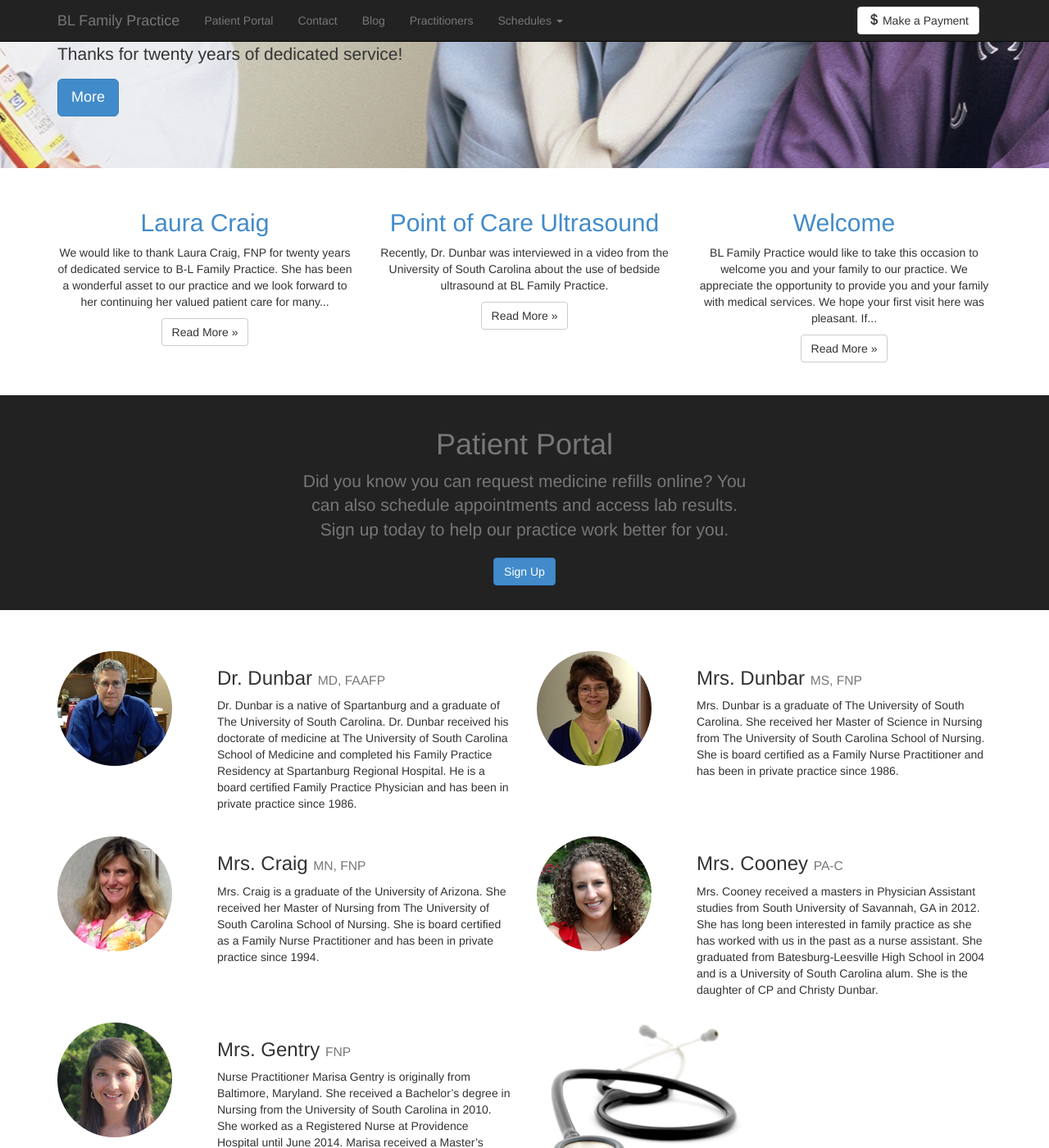
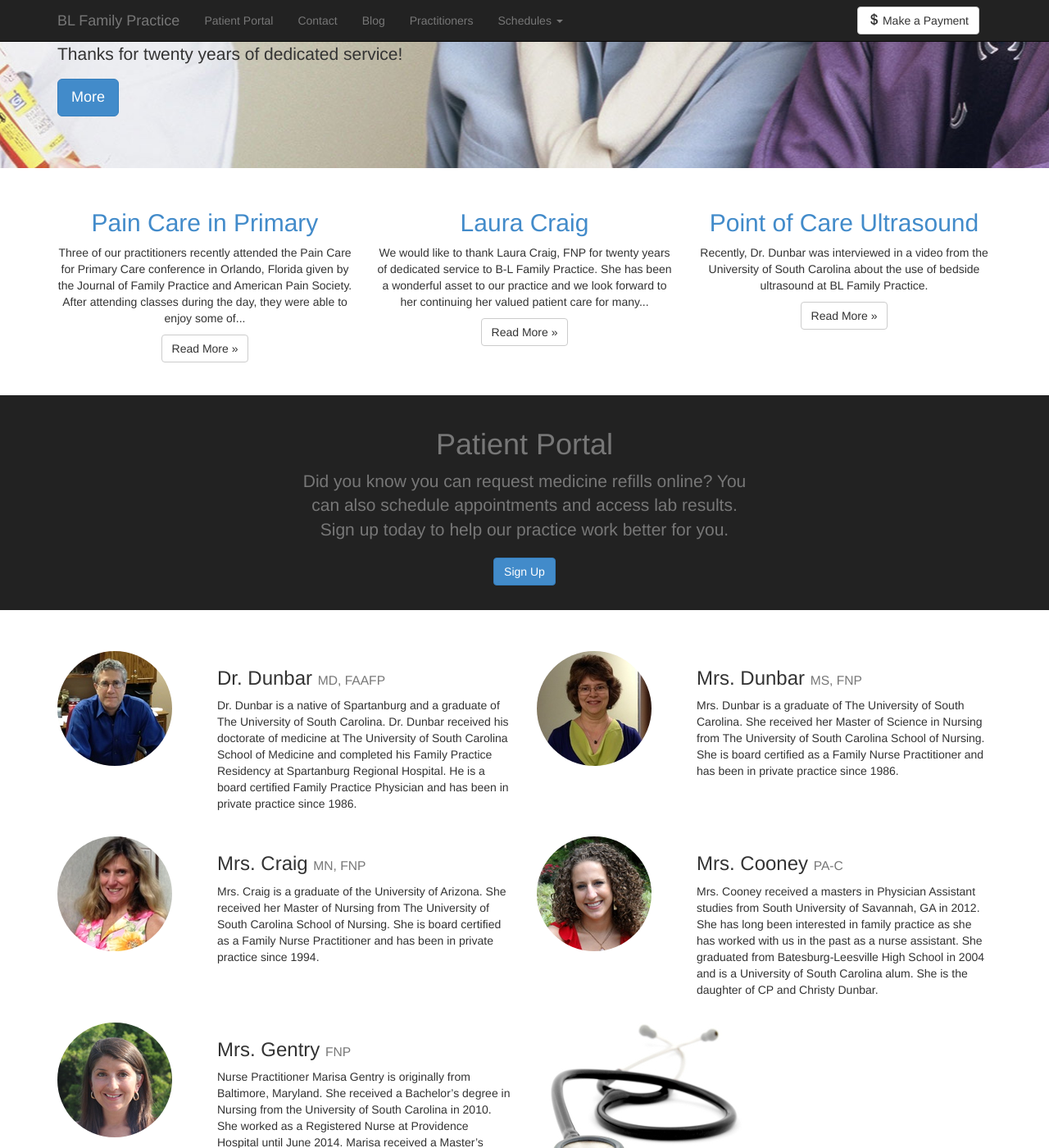
Before and after one commit to braddunbar/blfp.net, a Jekyll site: the page built from index.html, in a window 1280 px wide and 1400 px high, scrolled down 312 px. Shown: the whole window at 82% size. Built offline with Jekyll 4.4.1, drawn with Linux system fonts in a browser that asks for light colours; Markdown is read by kramdown in place of the engine named in the settings; some of the changed text lies outside the part shown.

Commit message:
Pain Care post.

```diff
--- a/_layouts/default.html
+++ b/_layouts/default.html
@@ -92,7 +92,7 @@
           </h3>
           <table class='hours'>
             <tr><td>Monday-Friday</td><td>8:00am-5:30pm</td></tr>
-            <tr><td>Saturday</td><td>8:00am-12:00pm</td></tr>
+            <tr><td>Saturday</td><td>8:30am-12:00pm</td></tr>
             <tr><td>Sunday</td><td>Closed</td></tr>
           </table>
         </div>
--- /dev/null
+++ b/_posts/2014-7-28-pain-care-in-primary.md
@@ -0,0 +1,25 @@
+---
+title: Pain Care in Primary
+author: brad
+layout: post
+---
+
+Three of our practitioners recently attended the [Pain Care for Primary
+Care][pcpc] conference in Orlando, Florida given by the [Journal of Family
+Practice][jfp] and [American Pain Society][aps]. After attending classes during
+the day, they were able to enjoy some of the sights at Epcot and Downtown
+Disney in the evenings.
+
+![Kim and Laura in Fez](/img/disney/2014/fezzes.jpg)
+
+![Christy and Laura in Sombrero](/img/disney/2014/sombreros.jpg)
+
+![Christy and Kim in Berets](/img/disney/2014/berets.jpg)
+
+![Christy and Laura](/img/disney/2014/christy-and-laura.jpg)
+
+![Kim and Laura](/img/disney/2014/kim-and-laura.jpg)
+
+[pcpc]: http://www.pcpc-cme.com
+[jfp]: http://www.jfponline.com/
+[aps]: http://www.americanpainsociety.org/
--- a/css/blfp.css
+++ b/css/blfp.css
@@ -7,8 +7,10 @@ article p {
 }
 
 article img {
+  display: block;
+  margin: 20px auto 20px auto;
   max-width: 100%;
-  margin: 20px;
+  border-radius: 6px;
 }
 
 section {
--- a/index.html
+++ b/index.html
@@ -20,7 +20,7 @@ layout: default
 
 <div class='container recent-posts'>
   <div class='row'>
-    {% for post in site.posts limit: 5 %}
+    {% for post in site.posts limit: 3 %}
       <div class='col-lg-4 text-center'>
         <h2><a href='{{ post.url }}'>{{ post.title }}</a></h2>
         <p>{{ post.excerpt | strip_html | truncatewords: 40 }}</p>
```
Also changed, not shown: img/disney/2014/berets.jpg (added), img/disney/2014/christy-and-laura.jpg (added), img/disney/2014/fezzes.jpg (added), img/disney/2014/kim-and-laura.jpg (added), img/disney/2014/sombreros.jpg (added).
